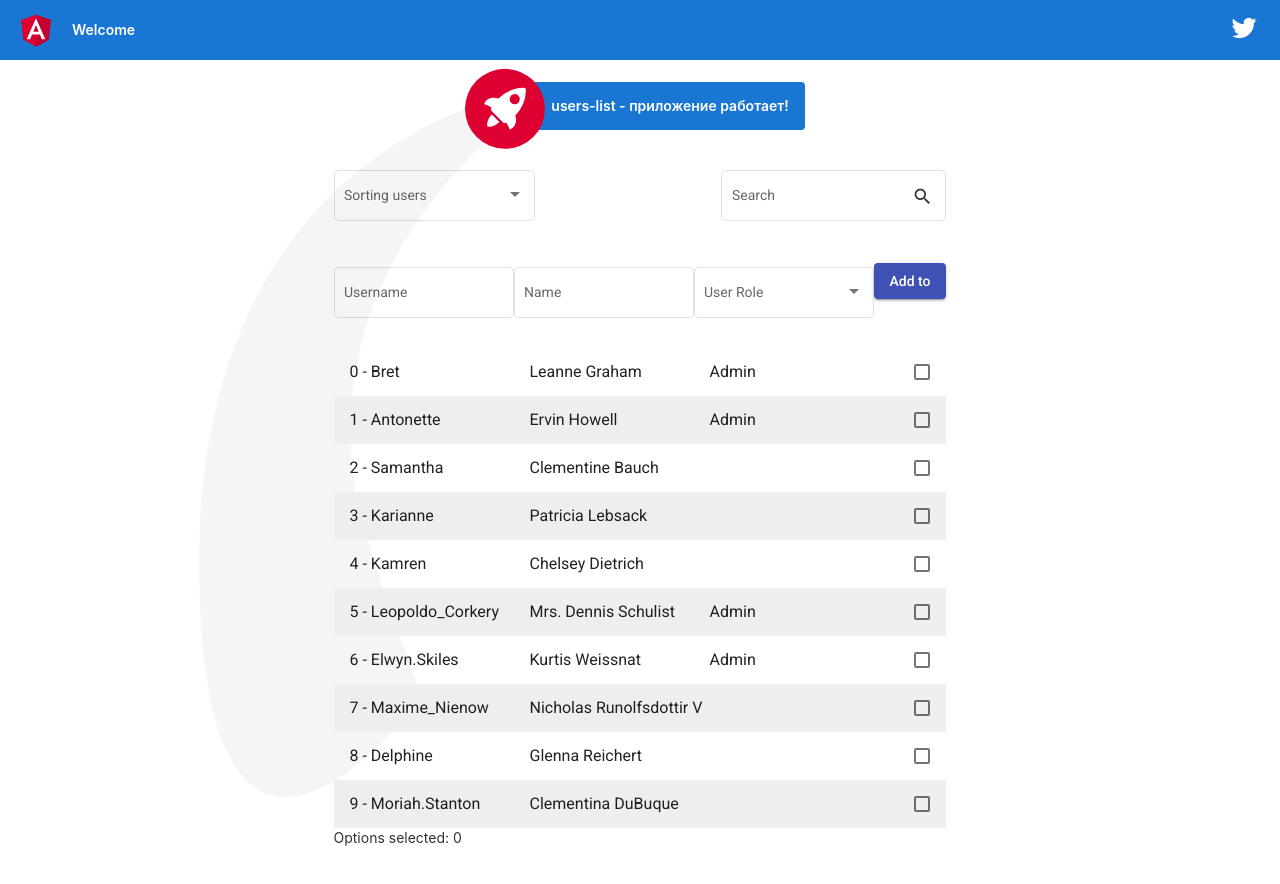
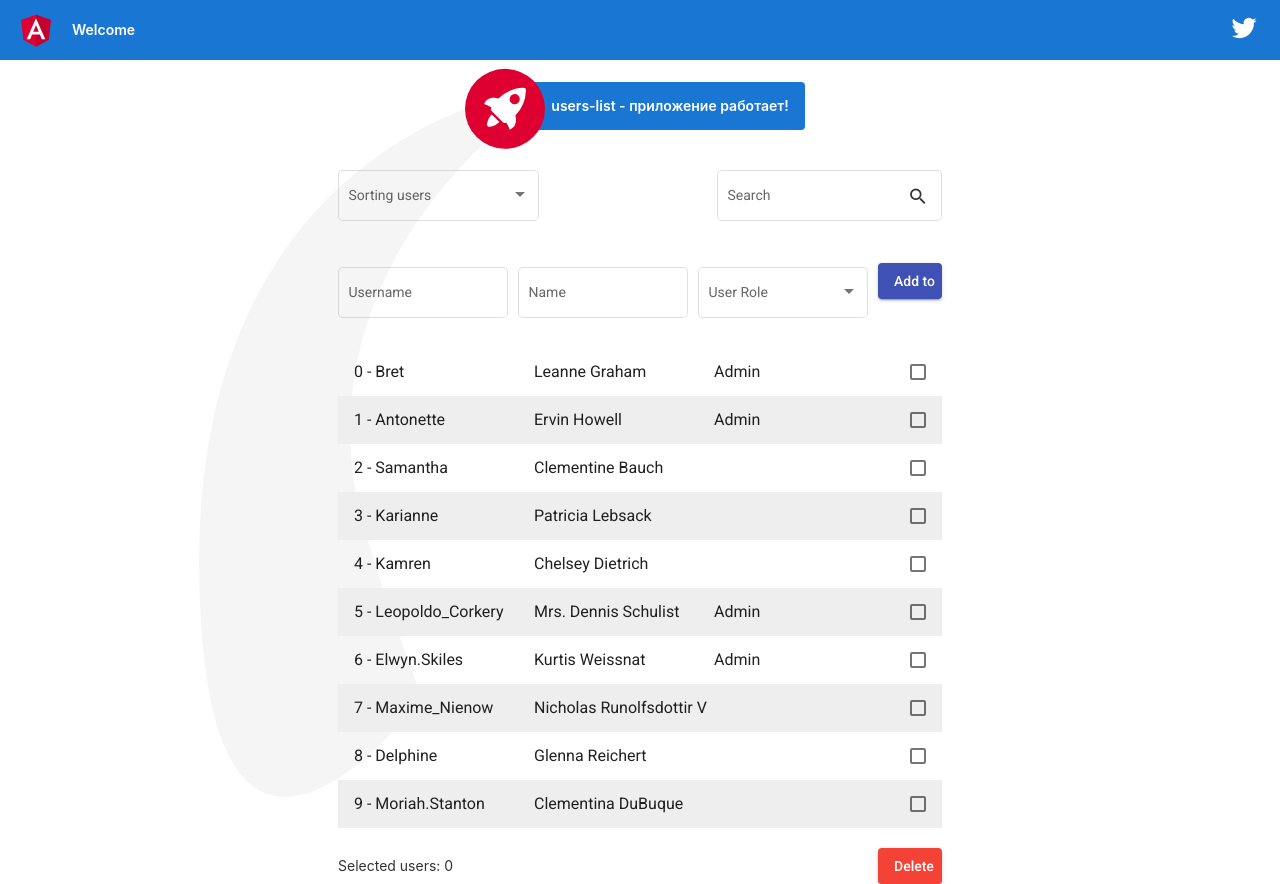
Before and after one commit to tanne-sh/Users-list, an Angular app: page / in a window 1280 px wide. Built offline with nearby package versions, Linux system fonts and the light colour scheme.

Commit message:
add  method add users and delete users

```diff
--- a/src/app/users-list/users-list.component.html
+++ b/src/app/users-list/users-list.component.html
@@ -34,11 +34,12 @@
     </mat-select>
   </mat-form-field>
 
-  <button mat-raised-button color="primary" (click)="addUser()">Add to</button>
+  <button mat-raised-button class="btn" color="primary" (click)="addUser()">Add to</button>
 
 </div>
-<mat-selection-list #users>
+<mat-selection-list #users (selectionChange)="selectItem(users.selectedOptions.selected)">
     <mat-list-option
+    [value]="user"
         *ngFor="let user of usersList; let i=index"
         [ngClass]="{'gray': i%2}">
     <div>
@@ -51,6 +52,11 @@
     </mat-list-option>
   </mat-selection-list>
 
-  <p>
-    Options selected: {{users.selectedOptions.selected.length}}
-  </p>
+<div class="line footer">
+  <div>
+      Selected users: {{users.selectedOptions.selected.length}}
+  </div>
+  <div>
+    <button mat-raised-button class="btn" color="warn" (click)="deleteUsers()">Delete</button>
+  </div>
+</div>
--- a/src/app/users-list/users-list.component.scss
+++ b/src/app/users-list/users-list.component.scss
@@ -13,7 +13,15 @@
     justify-content: space-between;
     align-items: flex-start;
 
+    &.footer{
+        align-items: center;
+    }
+
     .item{
-     width: 180px;
+     width: 170px;
     }
 }
+
+.btn{
+    width: 50px;
+}
--- a/src/app/users-list/users-list.component.ts
+++ b/src/app/users-list/users-list.component.ts
@@ -1,6 +1,8 @@
 import { Component, OnInit } from '@angular/core';
 import { UsersService } from './../users.service';
 import { User} from '../shared/user';
+import { MatListOption } from '@angular/material/list';
+
 
 @Component({
   selector: 'app-users-list',
@@ -12,6 +14,7 @@ export class UsersListComponent implements OnInit {
  username: string;
  name: string;
  role: string;
+ selectedList: User[];
 
   constructor(public userService: UsersService) { }
 
@@ -42,4 +45,17 @@ this.usersList = this.userService.sortUsers(direction);
 
     this.usersList = this.userService.getUsersList();
   }
+
+
+  selectItem(users: MatListOption[]) {
+    this.selectedList = [];
+    users.forEach(element => {
+      this.selectedList.push(element.value);
+    });
+  }
+
+  deleteUsers() {
+    this.userService.deleteUsers(this.selectedList);
+    this.usersList = this.userService.getUsersList();
+  }
 }
--- a/src/app/users.service.ts
+++ b/src/app/users.service.ts
@@ -22,6 +22,13 @@ export class UsersService {
 
   addUser(user: User){
     this.usersList.unshift(user);
+  }
+
+  deleteUsers(users: User[]){
+    users.forEach(user =>{
+      this.usersList = this.usersList.filter(item => item.id !== user.id)
+    })
+
   }
 
   usersList: User[] = [
```
